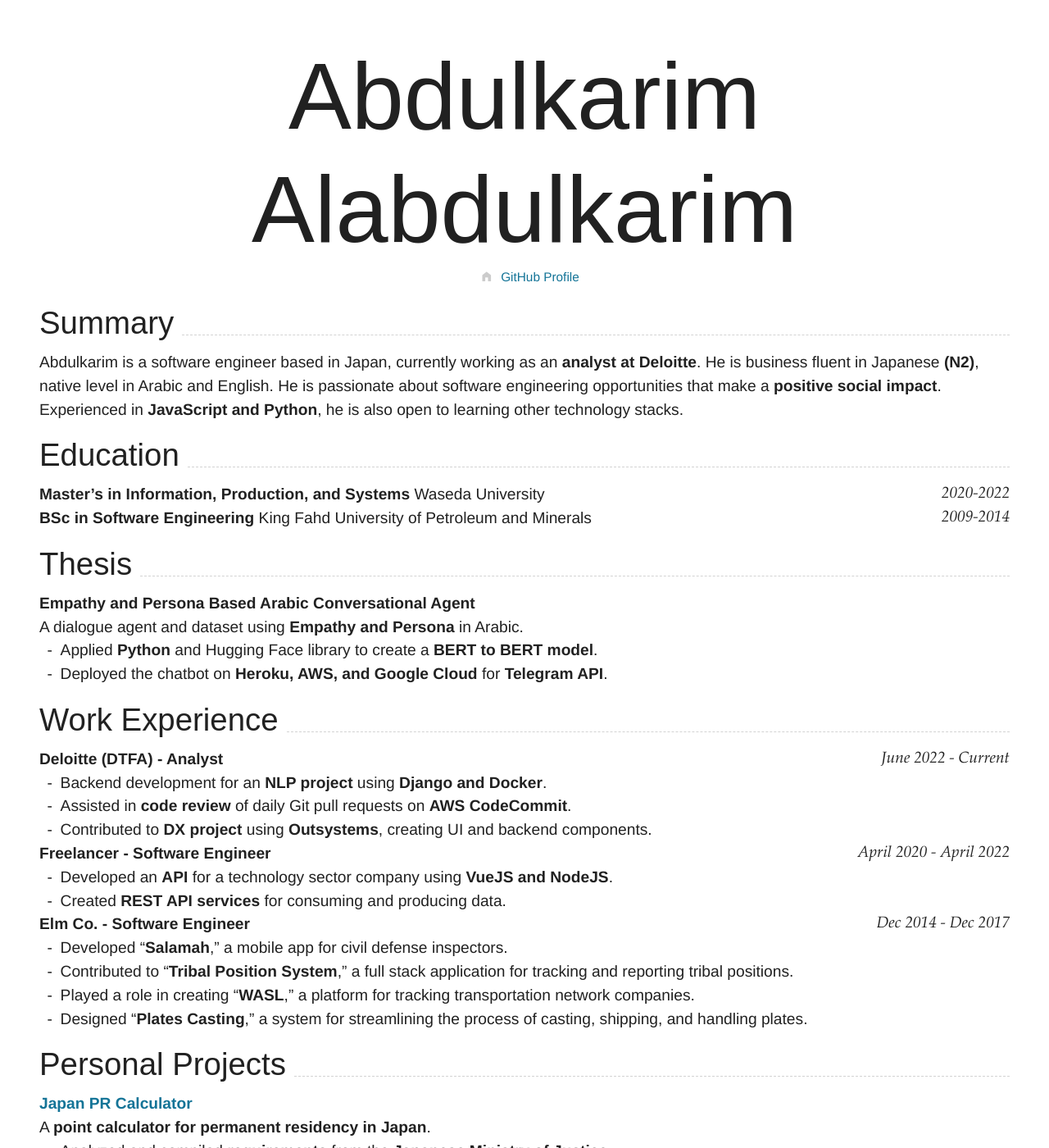
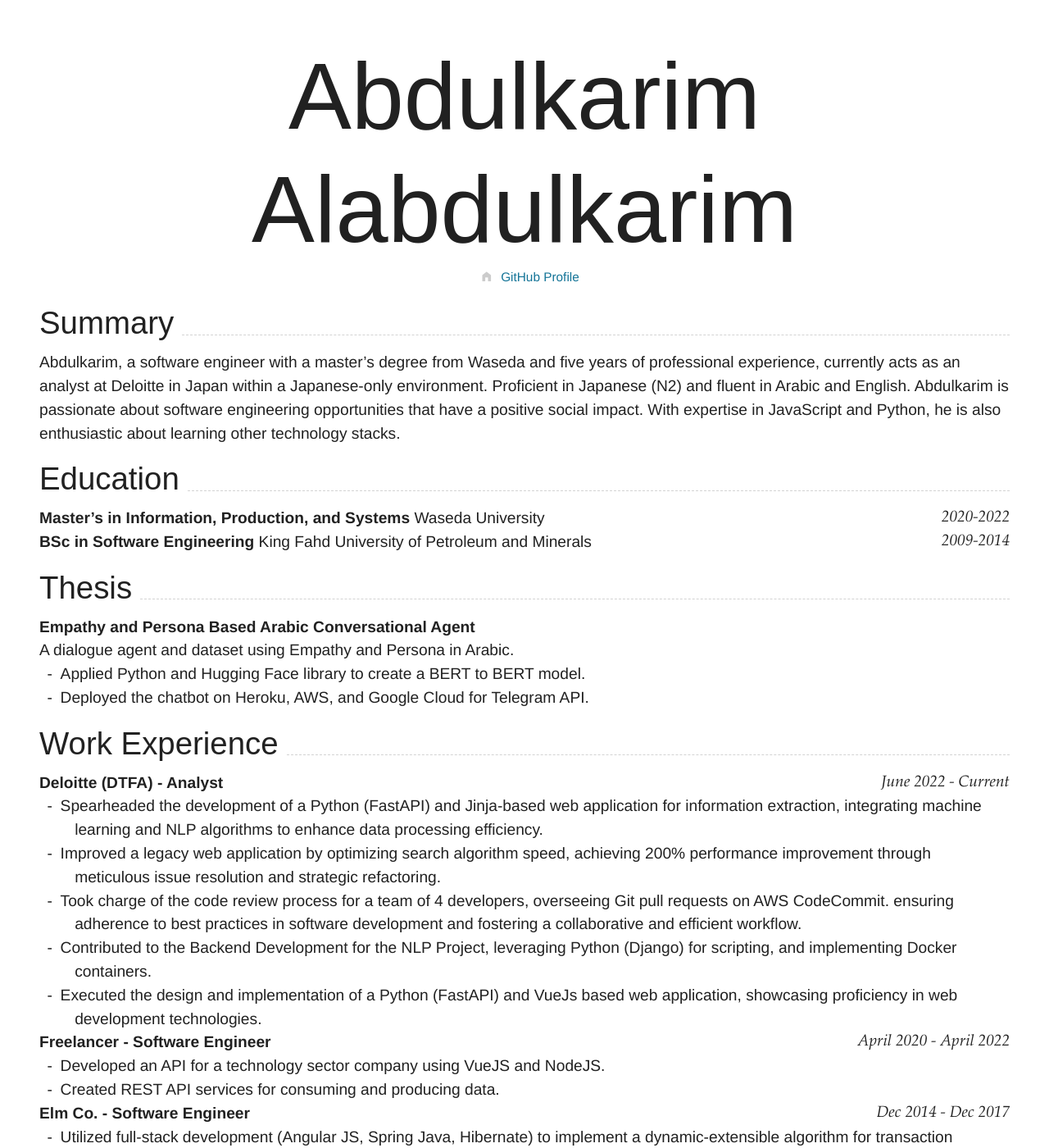
Before and after one commit to GreenStorm/cv, a Jekyll site: the page built from index.md, in a window 1280 px wide and 1400 px high. Shown: the whole window at 82% size. Built offline with Jekyll 4.4.1, drawn with Linux system fonts in a browser that asks for light colours; nearby versions of some CDN libraries; some of the changed text lies outside the part shown.

Commit message:
Update resume to reflect Feb 2024 changes

```diff
--- a/index.md
+++ b/index.md
@@ -12,7 +12,7 @@ homepage:
 
 ## Summary
 
-Abdulkarim is a software engineer based in Japan, currently working as an **analyst at Deloitte**. He is business fluent in Japanese **(N2)**, native level in Arabic and English. He is passionate about software engineering opportunities that make a **positive social impact**. Experienced in **JavaScript and Python**, he is also open to learning other technology stacks.
+Abdulkarim, a software engineer with a master's degree from Waseda and five years of professional experience, currently acts as an analyst at Deloitte in Japan within a Japanese-only environment. Proficient in Japanese (N2) and fluent in Arabic and English. Abdulkarim is passionate about software engineering opportunities that have a positive social impact. With expertise in JavaScript and Python, he is also enthusiastic about learning other technology stacks.
 
 ## Education
 
@@ -28,41 +28,44 @@ King Fahd University of Petroleum and Minerals
 
 __Empathy and Persona Based Arabic Conversational Agent__
 
-A dialogue agent and dataset using **Empathy and Persona** in Arabic.
-- Applied **Python** and Hugging Face library to create a **BERT to BERT model**.
-- Deployed the chatbot on **Heroku, AWS, and Google Cloud** for **Telegram API**.
+A dialogue agent and dataset using  Empathy and Persona  in Arabic.
+
+- Applied Python and Hugging Face library to create a BERT to BERT model.
+- Deployed the chatbot on Heroku, AWS, and Google Cloud for Telegram API.
 
 ## Work Experience
 
 **Deloitte (DTFA) - Analyst**
 `June 2022 - Current`
 
-- Backend development for an **NLP project** using **Django and Docker**.
-- Assisted in **code review** of daily Git pull requests on **AWS CodeCommit**.
-- Contributed to **DX project** using **Outsystems**, creating UI and backend components.
+- Spearheaded the development of a Python (FastAPI) and Jinja-based web application for information extraction, integrating machine learning and NLP algorithms to enhance data processing efficiency.
+- Improved a legacy web application by optimizing search algorithm speed, achieving 200% performance improvement through meticulous issue resolution and strategic refactoring.
+- Took charge of the code review process for a team of 4 developers, overseeing Git pull requests on AWS CodeCommit. ensuring adherence to best practices in software development and fostering a collaborative and efficient workflow.
+- Contributed to the Backend Development for the NLP Project, leveraging Python (Django) for scripting, and implementing Docker containers.
+- Executed the design and implementation of a Python (FastAPI) and VueJs based web application, showcasing proficiency in web development technologies.
 
 **Freelancer - Software Engineer**
 `April 2020 - April 2022`
 
-- Developed an **API** for a technology sector company using **VueJS and NodeJS**.
-- Created **REST API services** for consuming and producing data.
+- Developed an API for a technology sector company using VueJS and NodeJS.
+- Created REST API services for consuming and producing data.
 
 **Elm Co. - Software Engineer**
 `Dec 2014 - Dec 2017`
 
-- Developed "**Salamah**," a mobile app for civil defense inspectors.
-- Contributed to "**Tribal Position System**," a full stack application for tracking and reporting tribal positions.
-- Played a role in creating "**WASL**," a platform for tracking transportation network companies.
-- Designed "**Plates Casting**," a system for streamlining the process of casting, shipping, and handling plates.
+- Utilized full-stack development (Angular JS, Spring Java, Hibernate) to implement a dynamic-extensible algorithm for transaction difference display.
+- Developed an Android application features using RxJava and Dagger for efficient functionality. Implemented offline login using Realm.io for an enhanced user experience.
+- Applied full-stack development (Angular JS, Spring Java) to streamline processes. Devised a dynamic reporting process, enhancing maintainability and flexibility.
 
 ## Personal Projects
 
 [__Japan PR Calculator__](https://japanprcalculator.com/)
 
-A **point calculator for permanent residency in Japan**.
-- Analyzed and compiled **requirements** from the **Japanese Ministry of Justice**.
-- Automated deployment using **GitHub actions and Firebase**.
-- Modeled the interface using **VueJS3**.
+A __point calculator for permanent residency in Japan__.
+
+- Streamlined the process for 4000 monthly visitors, reducing interaction time to 1-2 minutes. Additionally, modeled the interface using VueJS3.
+- Analyzed and compiled the requirements from Japanese Ministry of Justice leaflets and sheets.
+- Automated production deployment on pull requests using GitHub Actions and Firebase, employing continuous integration principles, while deploying development builds via Vite.
 
 ## Language Education
 
@@ -71,8 +74,10 @@ __Student, Tokyo Japanese Language Education Center - JASSO__
 
 ## Certifications
 
+- AWS Certified Machine Learning – Specialty `2023`
+- AWS Certified Solutions Architect – Associate `2023`
 - AWS Partner: Generative AI Essentials (Business) `2023`
 - Amazon Web Services (AWS) Certified Cloud Practitioner `2022`
 - Waseda Micro-MBA `2021`
-- Japanese-Language Proficiency Test **(JLPT) - N2** `2019`
+- Japanese-Language Proficiency Test (JLPT) - N2 `2019`
 - TOEFL score of 103 `2019`
```
